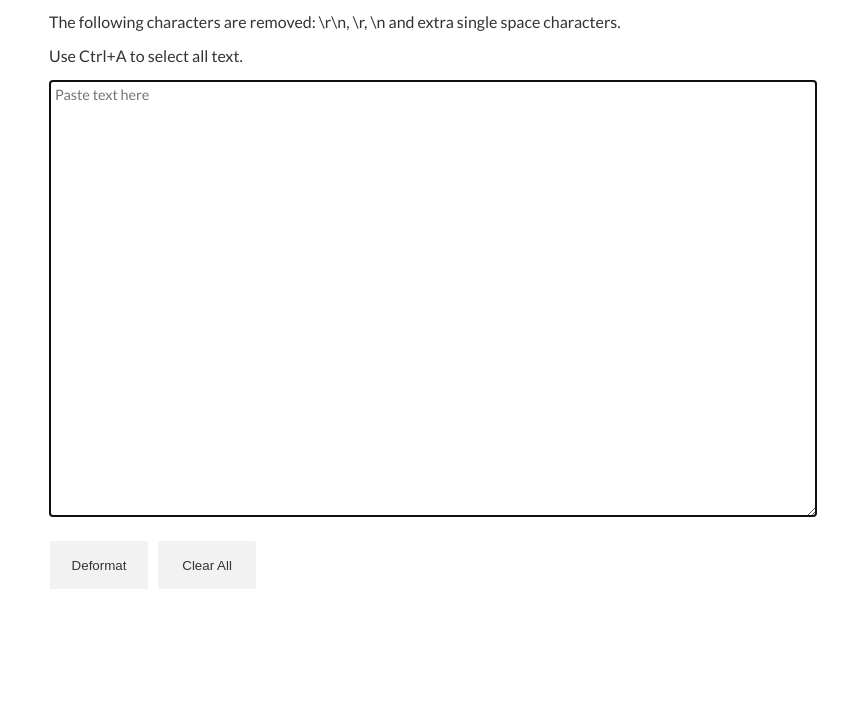
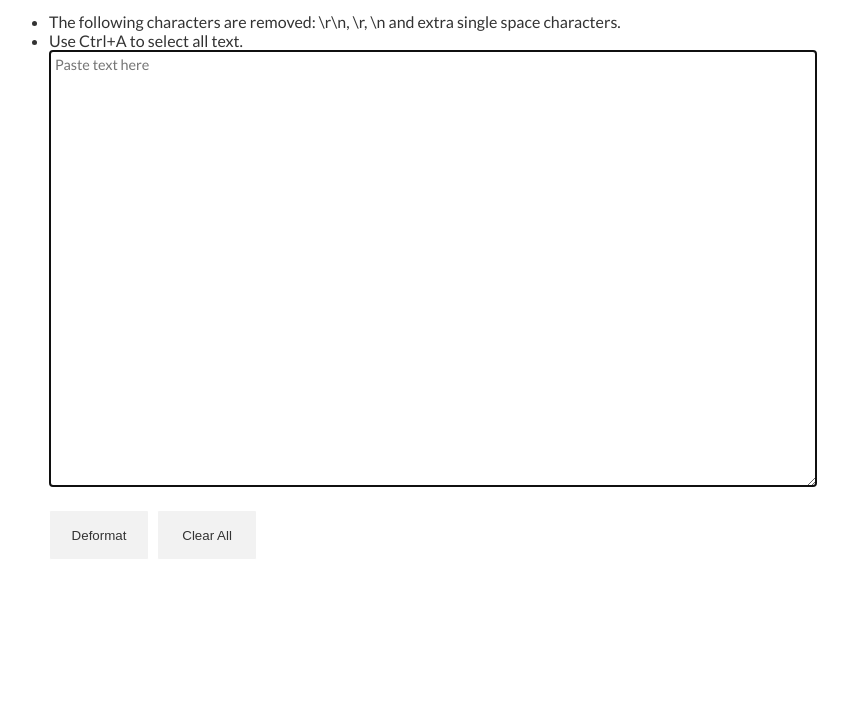
Before and after one commit to johnjago/deformat, a plain HTML site: page index.html in a window 1280 px wide. Shown: the part 76-800 px from the top of the page, without its empty margins (207-1055 px from the left). Drawn offline with Linux system fonts and the light colour scheme.

Commit message:
List info as ul, add emphasis

```diff
--- a/index.html
+++ b/index.html
@@ -12,8 +12,10 @@
 <body>
 <h1><a href="/deformat">Deformat</a></h1>
 <p>A simple online tool to remove whitespace and line breaks from text.</p>
-<p>The following characters are removed: \r\n, \r, \n and extra single space characters.</p>
-<p>Use Ctrl+A to select all text.</p>
+<ul>
+	<li>The following characters are removed: <code>\r\n</code>, <code>\r</code>, <code>\n</code> and extra single space characters.</li>
+	<li>Use <strong>Ctrl+A</strong> to select all text.</li>
+</ul>
 <form>
 	<textarea rows="25" id="input" placeholder="Paste text here" autofocus="true"></textarea>
 	<input type="button" value="Deformat" onclick="deformat(input);" />
```
